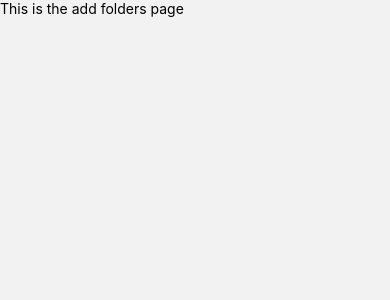
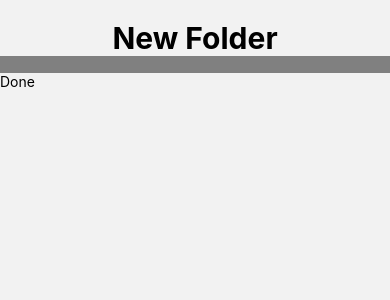
Before and after one commit to kris34/react-notes-app, a React Native app: screen /AddFolders in a window 390 px wide. Shown: the top 300 px of the page. Built offline with nearby package versions, Linux system fonts and the light colour scheme.

Commit message:
add: button to close modal

```diff
--- a/src/App.js
+++ b/src/App.js
@@ -1,9 +1,9 @@
 import * as React from 'react';
-import {NavigationContainer} from '@react-navigation/native';
-import {createNativeStackNavigator} from '@react-navigation/native-stack';
+import { NavigationContainer } from '@react-navigation/native';
+import { createNativeStackNavigator } from '@react-navigation/native-stack';
 import Home from './pages/Home';
 import WriteNote from './pages/WriteNote';
-import {Provider} from 'react-redux';
+import { Provider } from 'react-redux';
 import store from './store/store';
 import Edit from './pages/Edit';
 import Folders from './pages/Folders';
@@ -16,10 +16,11 @@ function App() {
     <Provider store={store}>
       <NavigationContainer>
         <Stack.Navigator
+          mode="modal"
           screenOptions={{
             headerShown: false,
           }}
-          initialRouteName="Home ">
+          initialRouteName="Home">
           <Stack.Screen name="Folders" component={Folders} />
           <Stack.Screen name="Home" component={Home} />
           <Stack.Screen name="WriteNote" component={WriteNote} />
--- a/src/pages/AddFolders.js
+++ b/src/pages/AddFolders.js
@@ -1,26 +1,41 @@
-import React, {useState} from 'react';
-import {StyleSheet, Text, TouchableOpacity, View} from 'react-native';
-import Modal from 'react-native-modal';
+import React from 'react';
+import { StyleSheet, Text, TextInput, TouchableOpacity, View } from 'react-native';
+import { useNavigation } from '@react-navigation/native';
 
-const AddFolders = props => {
-  const [isModalVisible, setModalVisible] = useState(false);
 
-  const toggleModal = () => {
-    setModalVisible(!isModalVisible);
-  };
+const AddFolders = (props) => {
 
-  return (
-    <View>
-      <Text>This is the add folders page</Text>
+return (
+    <View style={styles.text}>
+      <Text style={styles.text}>New Folder</Text>
+      <View>
+        <TextInput style={styles.input} />
+      </View>
+      <View>
+        {/* Button to go back to the "Folders" page */}
+        <TouchableOpacity onPress={props.closeModal}>
+          <Text>Done</Text>
+        </TouchableOpacity>
+      </View>
     </View>
   );
 };
 
 const styles = StyleSheet.create({
+  container: {
+    flex: 1,
+    justifyContent: 'center',
+    alignItems: 'center',
+  },
   text: {
-    color: 'red',
-    fontSize: 50,
+    textAlign: 'center',
+    fontSize: 30,
+    marginTop: 10,
+    fontWeight: 'bold'
   },
+  input: {
+    backgroundColor: 'grey'
+  }
 });
 
 export default AddFolders;
--- a/src/pages/Folders.js
+++ b/src/pages/Folders.js
@@ -1,6 +1,6 @@
-import React, {useState} from 'react';
-import {Image, StyleSheet, Text, TouchableOpacity, View} from 'react-native';
-import {SafeAreaView} from 'react-native-safe-area-context';
+import React, { useState } from 'react';
+import { Image, StyleSheet, Text, TouchableOpacity, View } from 'react-native';
+import { SafeAreaView } from 'react-native-safe-area-context';
 import button_add from '../assets/button_add.png';
 import Modal from 'react-native-modal';
 import AddFolders from './AddFolders';
@@ -14,10 +14,6 @@ const Folders = props => {
 
   const navigateHome = () => {
     props.navigation.navigate('Home');
-  };
-
-  const navigateAddFolders = () => {
-    props.navigation.navigate('AddFolders');
   };
 
   return (
@@ -34,7 +30,7 @@ const Folders = props => {
           onBackdropPress={toggleModal}
           onBackButtonPress={toggleModal}>
           <View style={styles.modal}>
-            <AddFolders />
+            <AddFolders closeModal={toggleModal} />
           </View>
         </Modal>
         <TouchableOpacity onPress={navigateHome} style={styles.back_button}>
--- a/src/pages/WriteNote.js
+++ b/src/pages/WriteNote.js
@@ -12,6 +12,7 @@ import {addNote} from '../store/noteSlice';
 import {SafeAreaView} from 'react-native-safe-area-context';
 
 const WriteNote = props => {
+  console.log(props);
   const [note, setNote] = useState('');
   const dispatch = useDispatch();
 
```
